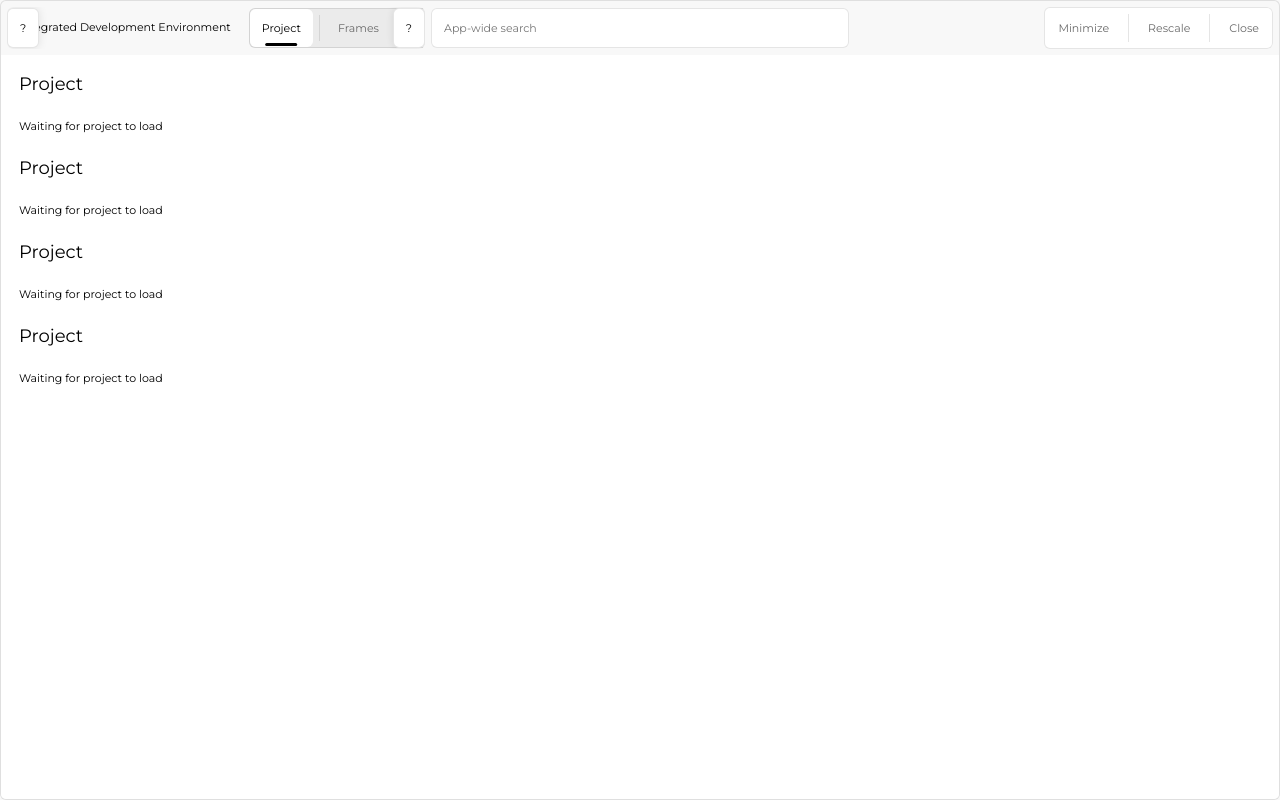
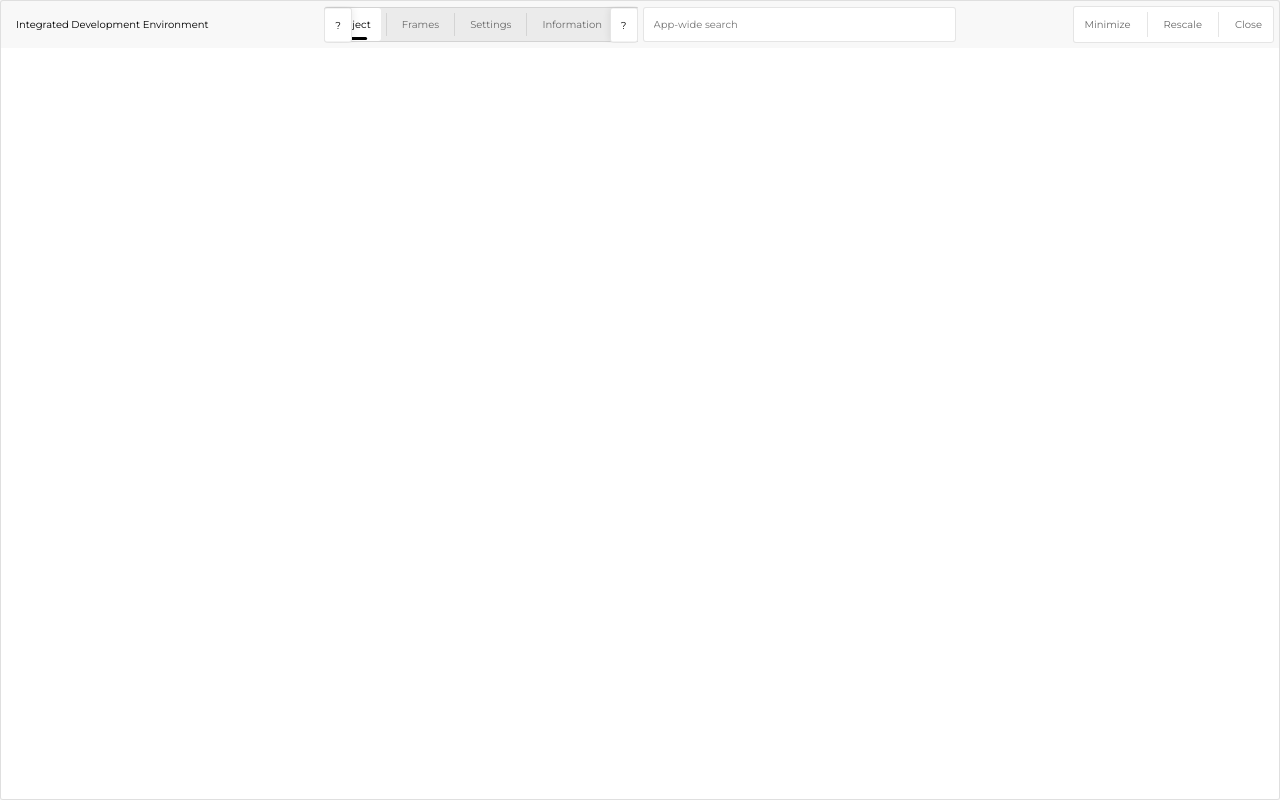
Before and after one commit to al-fajr-xaon/biyat-albarmaja, a Svelte app: page / in a window 1280 px wide. Built offline with nearby package versions, Linux system fonts and the light colour scheme.

Commit message:
Updated UI and behavior

```diff
--- a/src/renderer/App.svelte
+++ b/src/renderer/App.svelte
@@ -13,13 +13,15 @@
   import Project from "./pages/Project.svelte"
   import Frames from "./pages/Frames.svelte"
   import Information from "./pages/Information.svelte"
+  import VersionControl from "./pages/VersionControl.svelte"
 
     let active = "Project";
     let tabs = [
         { name: "Project" },
         { name: "Frames" },
         { name: "Settings" },
-        { name: "Information" }
+        { name: "Information" },
+        { name: "Version Control" }
     ]
 </script>
 
@@ -28,7 +30,9 @@
         <DefinedRow slot="header" titlebar={true}>
             <HorizontalSection>
                 <Text line={true}>Integrated Development Environment</Text>
+            </HorizontalSection>
 
+            <HorizontalSection>
                 <Tabs tabs={tabs} bind:active={active} />
             </HorizontalSection>
 
@@ -52,6 +56,7 @@
             <Frames slot="tab-1" />
             <Settings slot="tab-2" />
             <Information slot="tab-3" />
+            <VersionControl slot="tab-4" />
         </ServiceHost>
     </DefinedContentArea>
 </div>
--- a/src/renderer/assets/config.scss
+++ b/src/renderer/assets/config.scss
@@ -13,15 +13,15 @@ $no-stroke-color: transparent;
 $no-stroke-width: 1px;
 $no-stroke: $no-stroke-color solid $no-stroke-width;
 
-$padding-vertical: 6px;
-$padding-horizontal: 6px;
+$padding-vertical: 5px;
+$padding-horizontal: 5px;
 $padding: $padding-vertical $padding-horizontal;
 
-$font-size: 9px;
+$font-size: 8px;
 $font-family: Montserrat;
 $font: $font-size $font-family;
 
-$font-primary-size: 11px;
+$font-primary-size: 10px;
 $font-primary-family: Montserrat;
 $font-primary: $font-primary-size $font-primary-family;
 
@@ -36,8 +36,8 @@ $accent-text-secondary: #d1d1d1;
 $accent-primary: #000000;
 $accent-secondary: #505050;
 
-$panel-radius: 6px;
-$control-radius: 6px;
+$panel-radius: 3px;
+$control-radius: 3px;
 
 // Dark
 // $text-primary: #FFFFFF;
--- a/src/renderer/components/Button.svelte
+++ b/src/renderer/components/Button.svelte
@@ -31,6 +31,7 @@
 
         .text, .icon {
             padding: $padding;
+            white-space: nowrap;
         }
 
         &.primary {
--- a/src/renderer/components/ItemList.svelte
+++ b/src/renderer/components/ItemList.svelte
@@ -135,9 +135,12 @@
                     flex-direction: column;
                     gap: $padding-vertical;
                     color: $text-secondary;
+                    padding: $padding;
+                    border-radius: $control-radius;
 
                     .title {
                         font: $font-primary;
+                        padding: $padding;
                         color: $text-primary;
                     }
                 }
@@ -166,6 +169,10 @@
                 }
             }
 
+            &:hover {
+                background: $control-irritated;
+            }
+
             &.has-actions {
                 cursor: default;
             }
--- a/src/renderer/components/Tabs.svelte
+++ b/src/renderer/components/Tabs.svelte
@@ -90,6 +90,7 @@
 
             span {
                 padding: $padding;
+                white-space: nowrap;
             }
         }
     }
--- a/src/renderer/components/Text.svelte
+++ b/src/renderer/components/Text.svelte
@@ -28,6 +28,7 @@
         align-items: center;
         align-self: flex-start;
         -webkit-app-region: no-drag;
+        user-select: none;
 
         p, h1, span {
             margin: 0;
--- a/src/renderer/components/input/InputText.svelte
+++ b/src/renderer/components/input/InputText.svelte
@@ -61,6 +61,7 @@
         -webkit-app-region: no-drag;
         border: $stroke;
         flex: 1;
+        width: 400px;
 
         &:after {
             content: "";
--- a/src/renderer/components/input/text/InputTextDropDown.svelte
+++ b/src/renderer/components/input/text/InputTextDropDown.svelte
@@ -3,11 +3,11 @@
     import type { DropDown } from "../../item-list/drop_down";
     import ItemList from "../../ItemList.svelte"
     import Text from "../../Text.svelte";
-  import Hr from "../../HR.svelte"
-  import DefinedContentArea from "../../DefinedContentArea.svelte"
-  import Tabs from "../../Tabs.svelte"
-  import DefinedRow from "../../DefinedRow.svelte"
-  import HorizontalSection from "../../HorizontalSection.svelte"
+    import Hr from "../../HR.svelte"
+    import DefinedContentArea from "../../DefinedContentArea.svelte"
+    import Tabs from "../../Tabs.svelte"
+    import DefinedRow from "../../DefinedRow.svelte"
+    import HorizontalSection from "../../HorizontalSection.svelte"
 
     export let items: DropDown[] = [];
     export let for_element: HTMLElement;
@@ -65,6 +65,7 @@
         background: $surface-secondary;
         transition: opacity $animation-duration ease-in-out, transform $animation-duration ease-in-out;
         overflow: hidden;
+        z-index: 100;
 
         &.hide {
             opacity: 0;
--- a/src/renderer/components/tabs/ServiceHost.svelte
+++ b/src/renderer/components/tabs/ServiceHost.svelte
@@ -80,9 +80,9 @@
                         busy = false;
                         join = false;
                         leave = false;
-                    }, animation_duration);
-                }, animation_duration);
-            }, animation_duration);
+                    }, animation_duration / 3);
+                }, animation_duration / 3);
+            }, animation_duration / 3);
         }
     }
 </script>
@@ -114,7 +114,7 @@
         width: 100%;
 
         &.enable-transition {
-            transition-duration: calc($animation-duration);
+            transition-duration: calc($animation-duration / 3);
         }
 
         &.hide {
@@ -122,12 +122,12 @@
         }
 
         &.leave {
-            transform: scale(0.8);
+            transform: translateX(-$padding-horizontal);
             opacity: 0;
         }
 
         &.join {
-            transform: scale(1.2);
+            transform: translateX($padding-horizontal);
             opacity: 0;
         }
     }
--- a/src/renderer/pages/Information.svelte
+++ b/src/renderer/pages/Information.svelte
@@ -1,8 +1,11 @@
 <script>
     import Text from "../components/Text.svelte"
+</script>
 
-  </script>
-  <div class="root">
-      <Text type="header">Al FAJR</Text>
-      <Text>Waiting for project to load</Text>
-  </div>
+<div class="root">
+    <Text type="header">Al Fajr Xaon - Software Development Environment</Text>
+    <Text type="sub title">Version: 0.0.0</Text>
+    <Text type="sub title">Graphics Engine: Adrenaline</Text>
+
+    <img src="../assets/adrenaline.png" />
+</div>
--- a/src/renderer/pages/Project.svelte
+++ b/src/renderer/pages/Project.svelte
@@ -1,14 +1,7 @@
 <script>
-  import Text from "../components/Text.svelte"
+    import Text from "../components/Text.svelte"
+</script>
 
-</script>
 <div class="root">
-    <Text type="header">Project</Text>
-    <Text>Waiting for project to load</Text>
-    <Text type="header">Project</Text>
-    <Text>Waiting for project to load</Text>
-    <Text type="header">Project</Text>
-    <Text>Waiting for project to load</Text>
-    <Text type="header">Project</Text>
-    <Text>Waiting for project to load</Text>
+    <Text type="header"></Text>
 </div>
```
Also changed, not shown: src/renderer/assets/adrenaline.png (added), src/renderer/pages/VersionControl.svelte (added), 1 other file (tests, documents, lock files or other folders).
